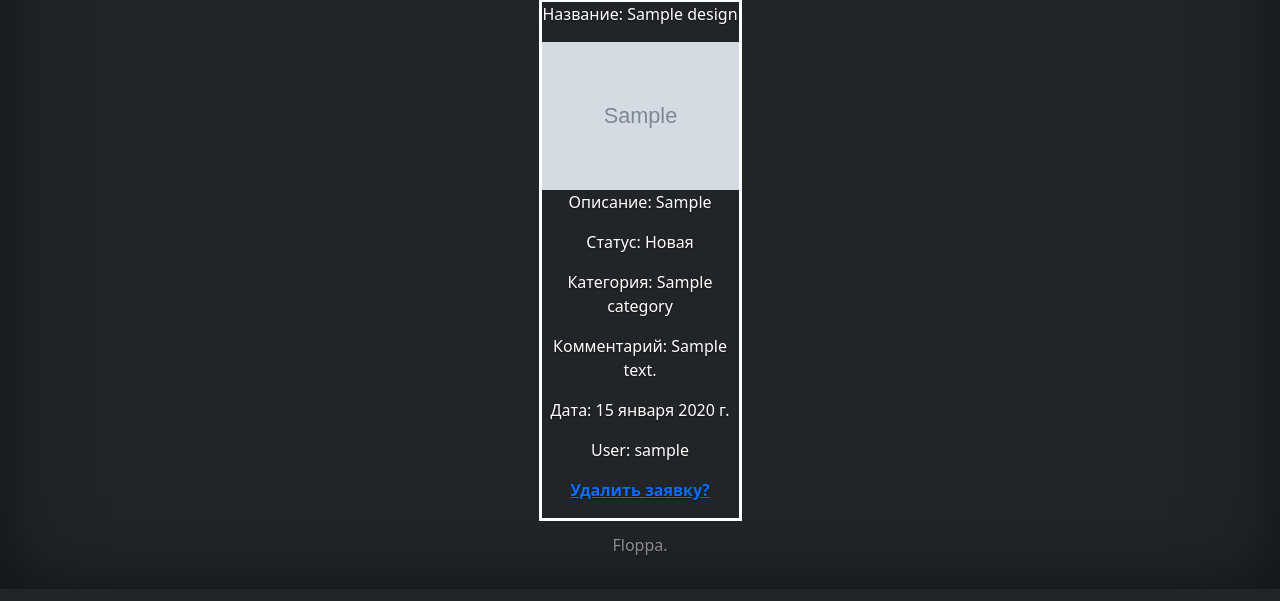
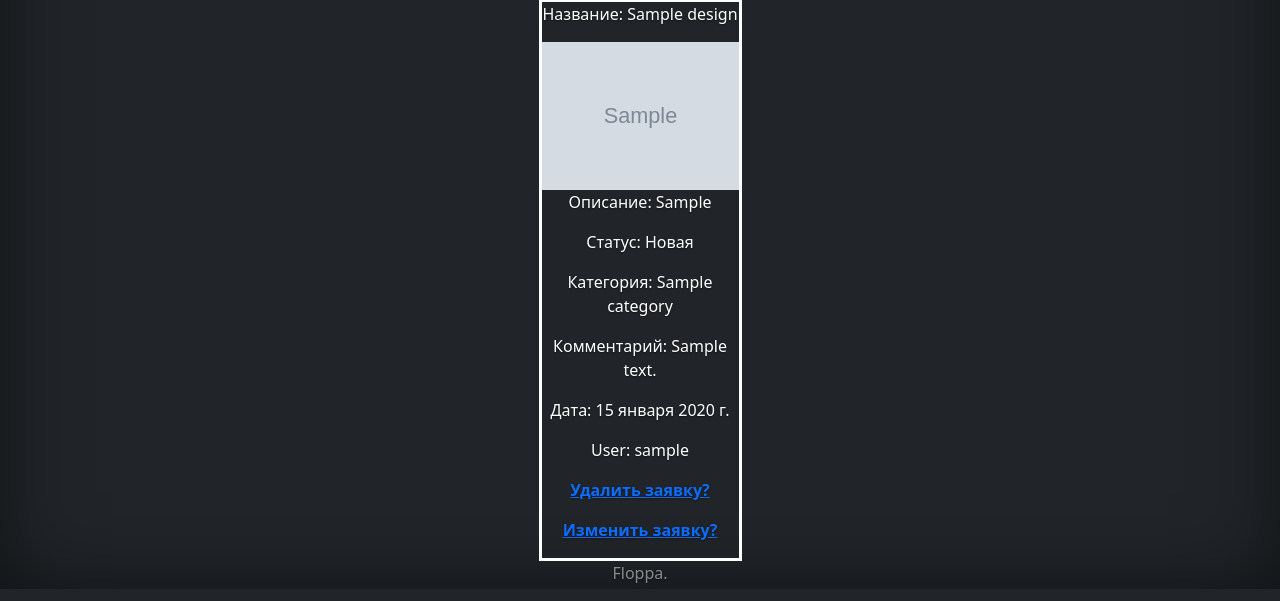
Before and after one commit to bebra678/Django_Praktika_1, a Django app: page /catalog/post-control/ in a window 1280 px wide. Shown: the part 211-812 px from the top of the page. Run offline with Django 4.2, Linux system fonts and the light colour scheme; a user stored in the database is signed in; tables that the repository leaves empty hold one stand-in row (values such as "Sample post"); grey boxes marked "Sample" are stand-in pictures.

Commit message:
add change for post control

```diff
--- a/catalog/templates/catalog/post_control.html
+++ b/catalog/templates/catalog/post_control.html
@@ -54,6 +54,17 @@
             <p>
               <a href="{% url 'delete_post_by_user' design.id %}"><strong>Удалить заявку?</strong></a>
             </p>
+          <p>
+              <a href="{% url 'update_form' design.id %}"><strong>Изменить заявку?</strong></a>
+          </p>
+              {% elif  design.status == "load" %}
+                <p>
+                    <strong>Изменить заявку не возможно</strong>
+                </p>
+                {% elif  design.status == "ready" %}
+                  <p>
+                      <strong>Изменить заявку не возможно</strong>
+                  </p>
           {%endif%}
 
         </div>
```
